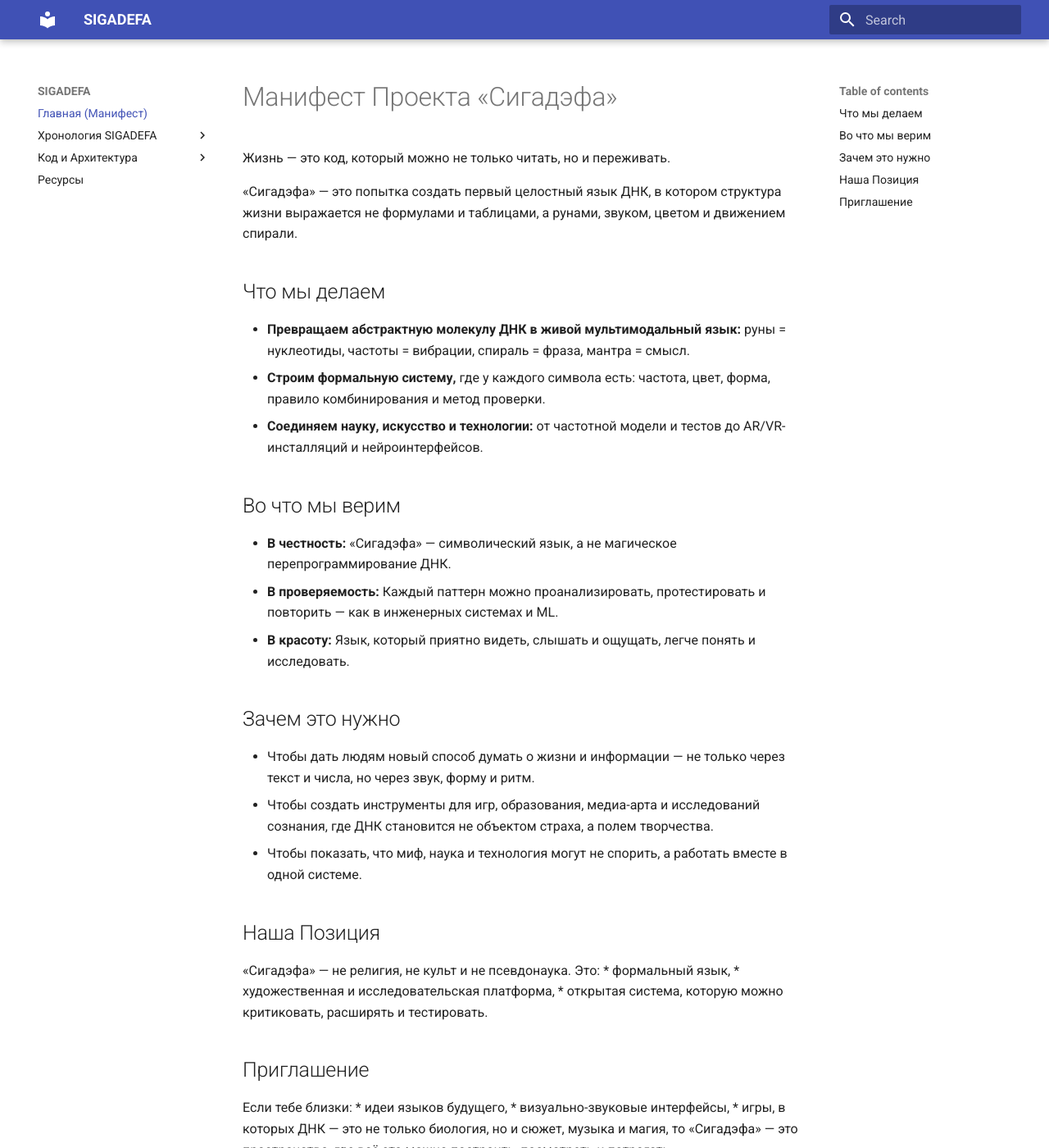
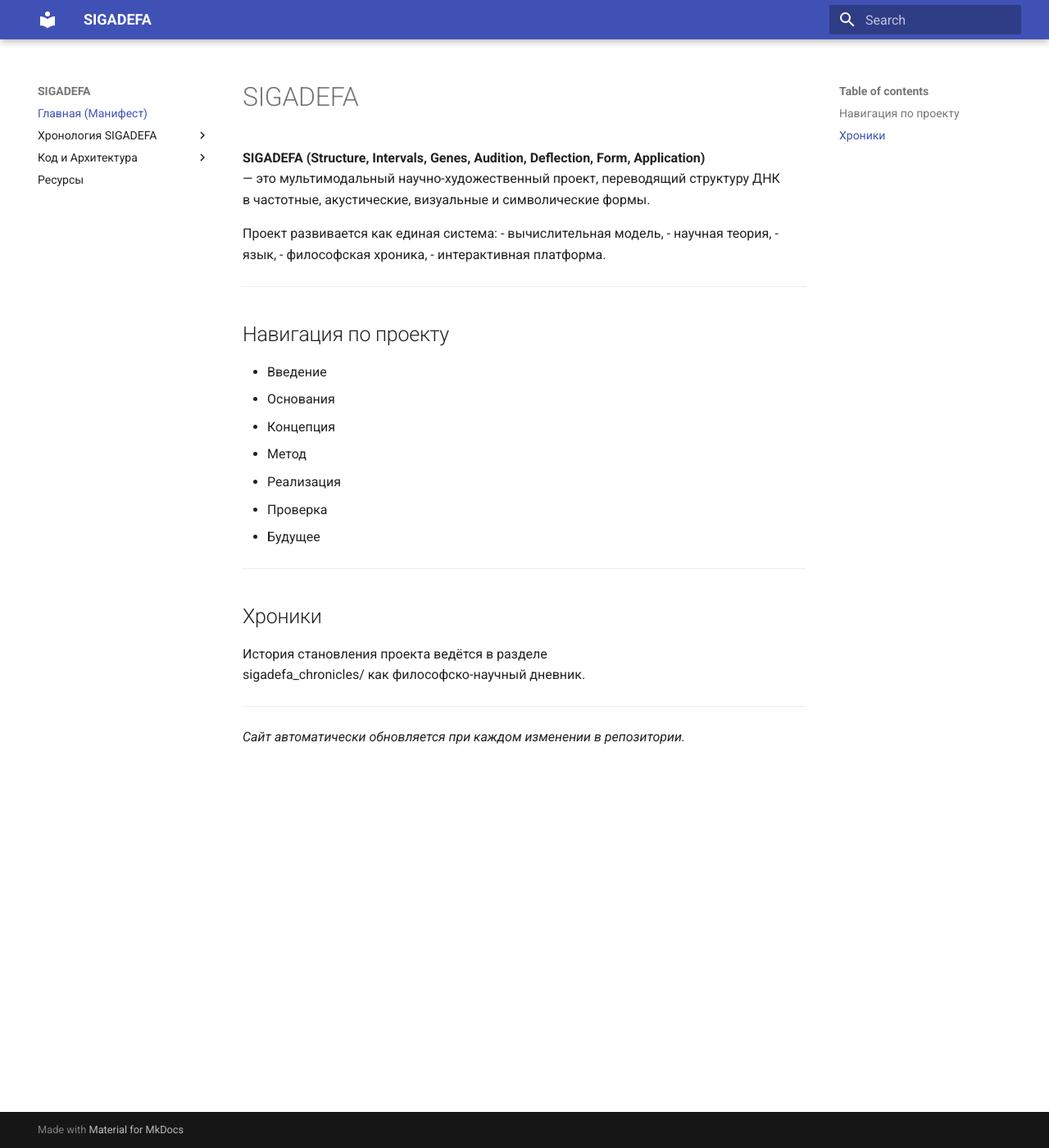
Before and after one commit to aimailvedi/sigadefa, an MkDocs documentation site: the page built from docs/index.md, in a window 1280 px wide and 1400 px high. Shown: the whole window at 82% size. Built offline with MkDocs 1.6.1 and Material for MkDocs 9.7.7, drawn with Linux system fonts in a browser that asks for light colours; some of the changed text lies outside the part shown.

Commit message:
Add main index page and Chapter I (introduction) base content

```diff
--- a/docs/index.md
+++ b/docs/index.md
@@ -1,34 +1,35 @@
-# Манифест Проекта «Сигадэфа»
+# SIGADEFA
 
-Жизнь — это код, который можно не только читать, но и переживать.
+**SIGADEFA (Structure, Intervals, Genes, Audition, Deflection, Form, Application)**
+— это мультимодальный научно-художественный проект, переводящий структуру ДНК
+в частотные, акустические, визуальные и символические формы.
 
-«Сигадэфа» — это попытка создать первый целостный язык ДНК, в котором структура жизни выражается не формулами и таблицами, а рунами, звуком, цветом и движением спирали.
+Проект развивается как единая система:
+- вычислительная модель,
+- научная теория,
+- язык,
+- философская хроника,
+- интерактивная платформа.
 
-## Что мы делаем
-* **Превращаем абстрактную молекулу ДНК в живой мультимодальный язык:** руны = нуклеотиды, частоты = вибрации, спираль = фраза, мантра = смысл.
-* **Строим формальную систему,** где у каждого символа есть: частота, цвет, форма, правило комбинирования и метод проверки.
-* **Соединяем науку, искусство и технологии:** от частотной модели и тестов до AR/VR-инсталляций и нейроинтерфейсов.
+---
 
-## Во что мы верим
-* **В честность:** «Сигадэфа» — символический язык, а не магическое перепрограммирование ДНК.
-* **В проверяемость:** Каждый паттерн можно проанализировать, протестировать и повторить — как в инженерных системах и ML.
-* **В красоту:** Язык, который приятно видеть, слышать и ощущать, легче понять и исследовать.
+## Навигация по проекту
 
-## Зачем это нужно
-* Чтобы дать людям новый способ думать о жизни и информации — не только через текст и числа, но через звук, форму и ритм.
-* Чтобы создать инструменты для игр, образования, медиа-арта и исследований сознания, где ДНК становится не объектом страха, а полем творчества.
-* Чтобы показать, что миф, наука и технология могут не спорить, а работать вместе в одной системе.
+- Введение
+- Основания
+- Концепция
+- Метод
+- Реализация
+- Проверка
+- Будущее
 
-## Наша Позиция
-«Сигадэфа» — не религия, не культ и не псевдонаука.
-Это:
-* формальный язык,
-* художественная и исследовательская платформа,
-* открытая система, которую можно критиковать, расширять и тестировать.
+---
 
-## Приглашение
-Если тебе близки:
-* идеи языков будущего,
-* визуально-звуковые интерфейсы,
-* игры, в которых ДНК — это не только биология, но и сюжет, музыка и магия,
-то «Сигадэфа» — это пространство, где всё это можно построить, посмотреть и потрогать.
+## Хроники
+
+История становления проекта ведётся в разделе
+sigadefa_chronicles/ как философско-научный дневник.
+
+---
+
+*Сайт автоматически обновляется при каждом изменении в репозитории.*
```
Also changed, not shown: docs/introduction/goal.md (added, +10 -0 lines), docs/introduction/problem.md (added, +10 -0 lines), docs/introduction/relevance.md (added, +10 -0 lines).
